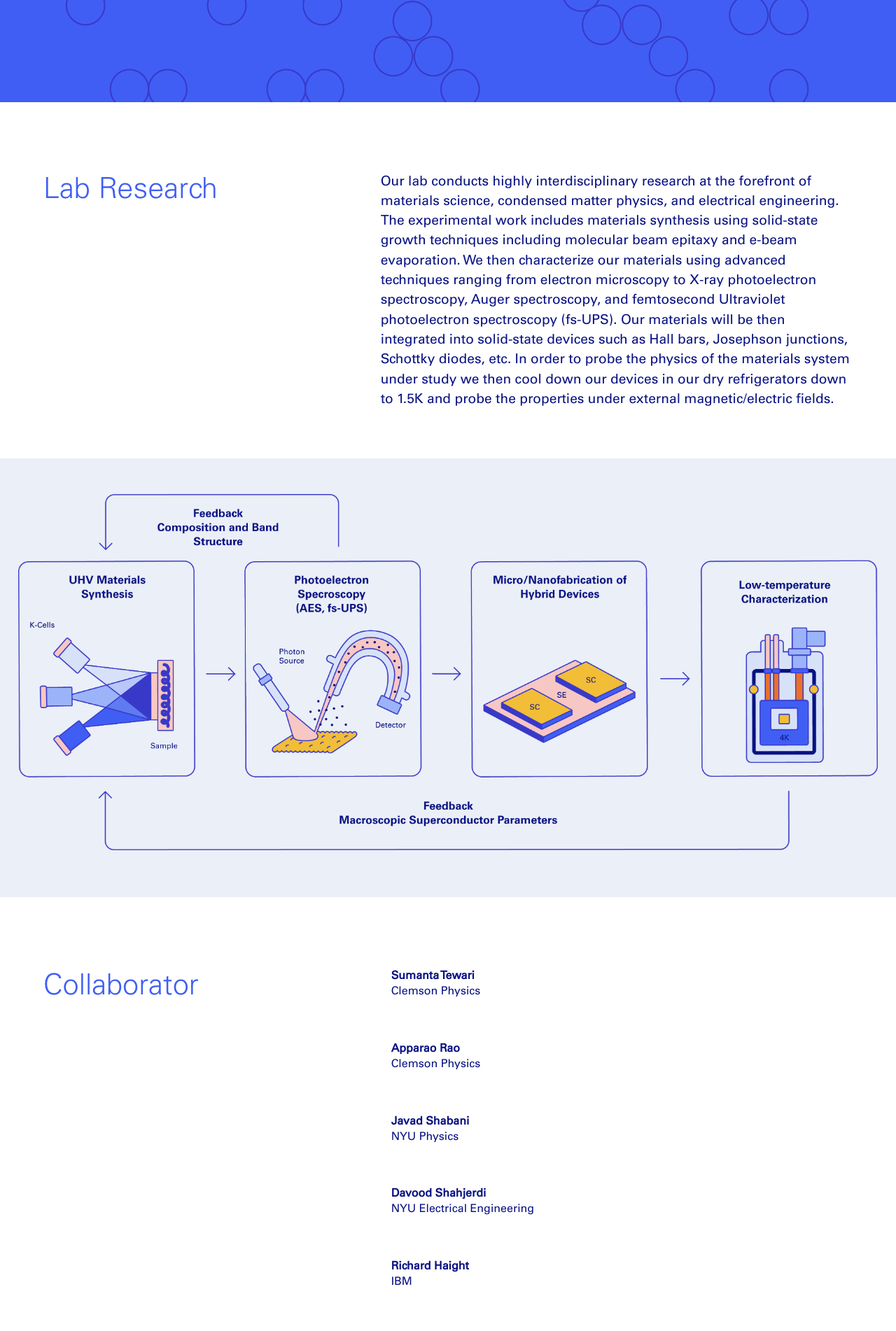
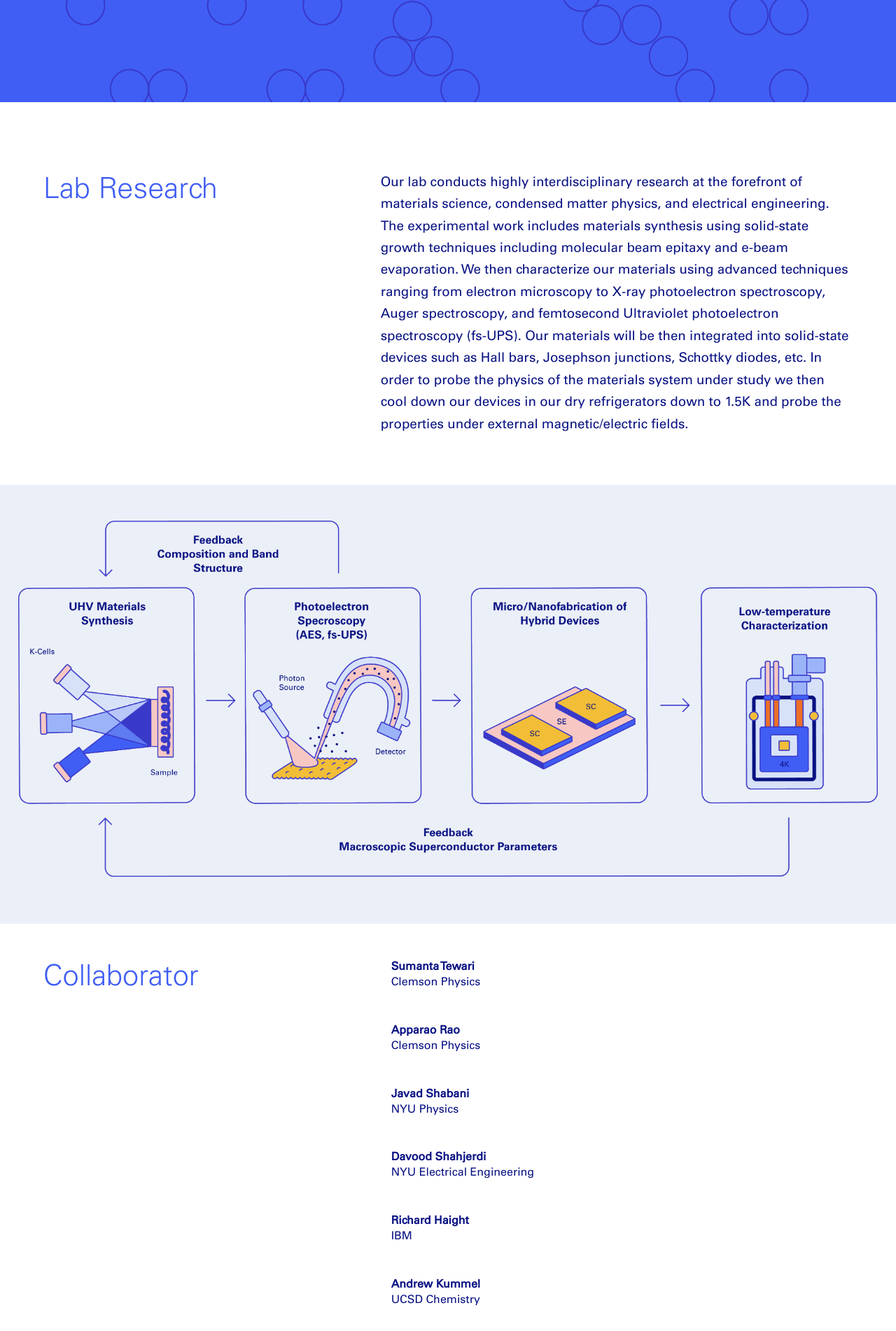
Before and after one commit to labeq/labeq.github.io, a Jekyll site: the page built from research/index.html, in a window 1280 px wide. Shown: the part 437-2339 px from the top of the page at 70% size. Built offline with Jekyll 4.4.1, drawn with Linux system fonts in a browser that asks for light colours.

Commit message:
add style

```diff
--- a/style/style.css
+++ b/style/style.css
@@ -103,21 +103,21 @@ h4 {
 @media only screen and (max-width: 768px) {
     h4 {
         font-size: 1em;
-        line-height: 1.25em;
+        line-height: 1.35em;
     }
 }
 
 @media only screen and (min-width: 768px) {
     h4 {
         font-size: 1em;
-        line-height: 1.35em;
+        line-height: 1.475em;
     }
 }
 
 @media only screen and (min-width: 992px) {
     h4 {
-        font-size: 1.2em;
-        line-height: 1.475em;
+        font-size: 1.175em;
+        line-height: 1.675em;
     }
 }
 
@@ -130,14 +130,14 @@ h5 {
 @media only screen and (max-width: 768px) {
     h5 {
         font-size: 0.8em;
-        line-height: 1em;
+        line-height: 1.2em;
     }
 }
 
 @media only screen and (min-width: 768px) {
     h5 {
         font-size: 0.9em;
-        line-height: 1.15em;
+        line-height: 1.35em;
     }
 }
 
@@ -481,7 +481,7 @@ h5 {
 
 .collaborator-container {
     background-color: white;
-    padding: 8% 6%;
+    padding: 4% 6%;
 }
 
 .collaborator-div {
@@ -490,7 +490,7 @@ h5 {
 
 .collaborator-name {
     color: #081182;
-    padding-bottom: 8%;
+    padding-bottom: 6%;
 }
 
 /*/////////////////~/~/~/~/~/~/~/~/~/VISIT /~/~/~/~/~/~/~/~/~/////////////////*/
```
